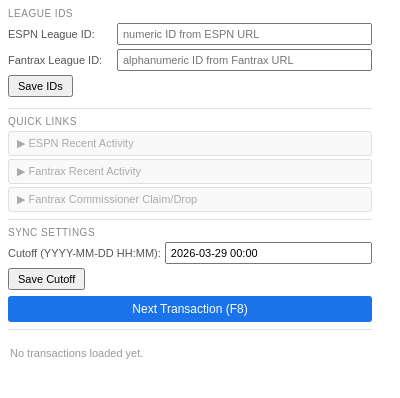
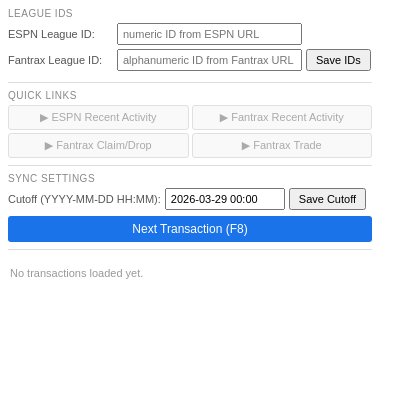
Before and after one commit to wazam/fantasy-sync-extension, a browser extension: page popup.html in a window 400 px wide. Drawn offline with Linux system fonts and the light colour scheme.

Commit message:
feat add new quicklinks and make UI more compact

```diff
--- a/popup.html
+++ b/popup.html
@@ -53,15 +53,23 @@
       flex-direction: column;
       gap: 3px;
     }
+    .link-row {
+      display: flex;
+      gap: 3px;
+    }
     .link-btn {
+      flex: 1;
       font-size: 11px;
-      padding: 5px 8px;
+      padding: 5px 4px;
       cursor: pointer;
-      text-align: left;
+      text-align: center;
       background: #f5f5f5;
       border: 1px solid #ccc;
       border-radius: 3px;
       color: #1a73e8;
+      white-space: nowrap;
+      overflow: hidden;
+      text-overflow: ellipsis;
     }
     .link-btn:hover { background: #e8f0fe; border-color: #1a73e8; }
     .link-btn.disabled { color: #aaa; cursor: default; background: #f9f9f9; border-color: #e0e0e0; }
@@ -118,13 +126,11 @@
     <div class="section-label">League IDs</div>
     <div class="row">
       <label>ESPN League ID:</label>
-      <input id="espnLeagueId" type="text" placeholder="numeric ID from ESPN URL">
+      <input id="espnLeagueId" type="text" placeholder="numeric ID from ESPN URL" style="width:185px;flex:none;">
     </div>
     <div class="row">
       <label>Fantrax League ID:</label>
-      <input id="fantraxLeagueId" type="text" placeholder="alphanumeric ID from Fantrax URL">
-    </div>
-    <div class="row">
+      <input id="fantraxLeagueId" type="text" placeholder="alphanumeric ID from Fantrax URL" style="width:185px;flex:none;">
       <button class="btn-save" id="saveLeagues">Save IDs</button>
     </div>
   </div>
@@ -133,9 +139,14 @@
   <div class="section">
     <div class="section-label">Quick Links</div>
     <div class="links">
-      <button class="link-btn" id="linkEspn">&#9654; ESPN Recent Activity</button>
-      <button class="link-btn" id="linkFantraxRecent">&#9654; Fantrax Recent Activity</button>
-      <button class="link-btn" id="linkFantraxClaim">&#9654; Fantrax Commissioner Claim/Drop</button>
+      <div class="link-row">
+        <button class="link-btn" id="linkEspn">&#9654; ESPN Recent Activity</button>
+        <button class="link-btn" id="linkFantraxRecent">&#9654; Fantrax Recent Activity</button>
+      </div>
+      <div class="link-row">
+        <button class="link-btn" id="linkFantraxClaim">&#9654; Fantrax Claim/Drop</button>
+        <button class="link-btn" id="linkFantraxTrade">&#9654; Fantrax Trade</button>
+      </div>
     </div>
   </div>
 
@@ -144,9 +155,7 @@
     <div class="section-label">Sync Settings</div>
     <div class="row">
       <label>Cutoff (YYYY-MM-DD HH:MM):</label>
-      <input id="cutoff" type="text" placeholder="2026-03-29 00:00">
-    </div>
-    <div class="row">
+      <input id="cutoff" type="text" placeholder="2026-03-29 00:00" style="width:120px;flex:none;">
       <button class="btn-save" id="save">Save Cutoff</button>
     </div>
     <button id="next">Next Transaction (F8)</button>
--- a/popup.js
+++ b/popup.js
@@ -69,9 +69,10 @@
 }
 
 function updateLinkButtons(espnId, fantraxId) {
-  const btnEspn         = document.getElementById("linkEspn");
+  const btnEspn          = document.getElementById("linkEspn");
   const btnFantraxRecent = document.getElementById("linkFantraxRecent");
-  const btnFantraxClaim = document.getElementById("linkFantraxClaim");
+  const btnFantraxClaim  = document.getElementById("linkFantraxClaim");
+  const btnFantraxTrade  = document.getElementById("linkFantraxTrade");
 
   if (espnId) {
     btnEspn.classList.remove("disabled");
@@ -92,11 +93,17 @@
     btnFantraxClaim.onclick = () => browser.tabs.create({
       url: `https://www.fantrax.com/newui/fantasy/claimDrop.go?leagueId=${fantraxId}`
     });
+    btnFantraxTrade.classList.remove("disabled");
+    btnFantraxTrade.onclick = () => browser.tabs.create({
+      url: `https://www.fantrax.com/newui/fantasy/trade.go?leagueId=${fantraxId}`
+    });
   } else {
     btnFantraxRecent.classList.add("disabled");
     btnFantraxRecent.onclick = () => alert("Save your Fantrax League ID first.");
     btnFantraxClaim.classList.add("disabled");
     btnFantraxClaim.onclick = () => alert("Save your Fantrax League ID first.");
+    btnFantraxTrade.classList.add("disabled");
+    btnFantraxTrade.onclick = () => alert("Save your Fantrax League ID first.");
   }
 }
 
```
